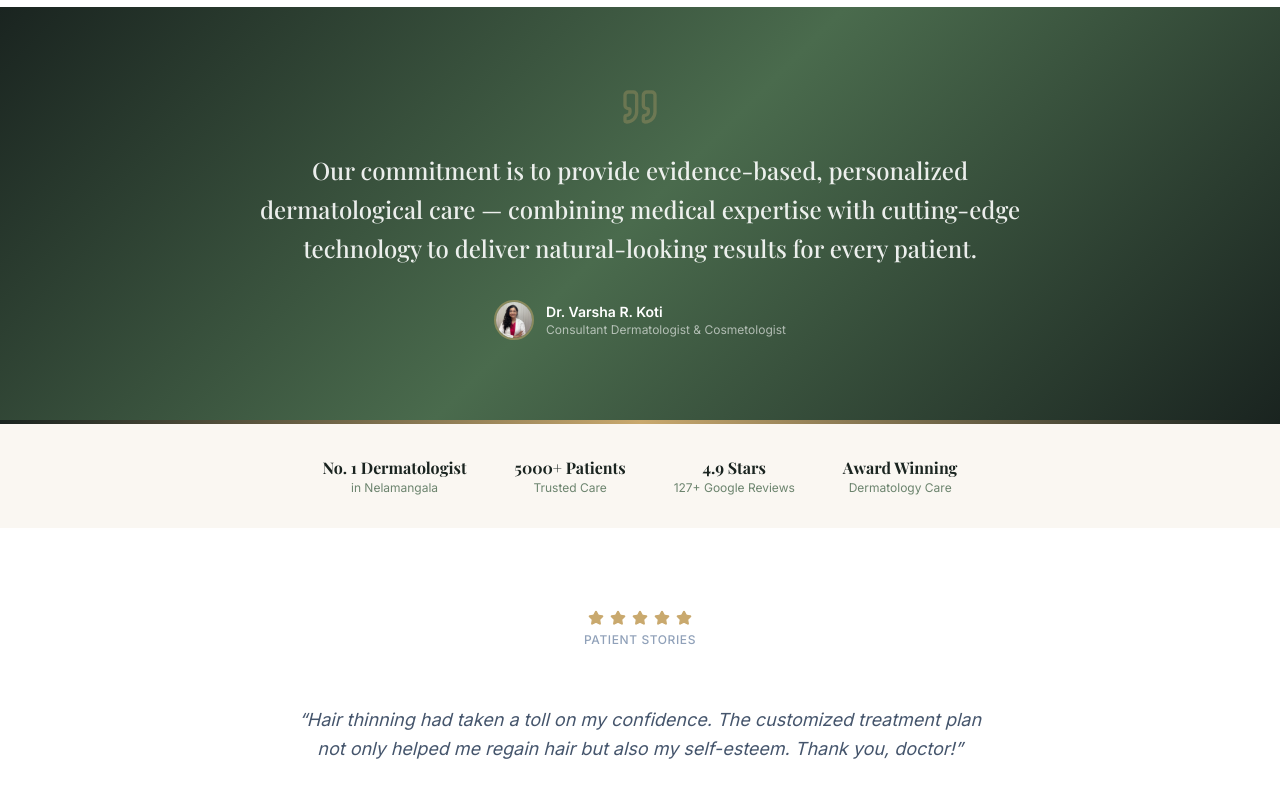
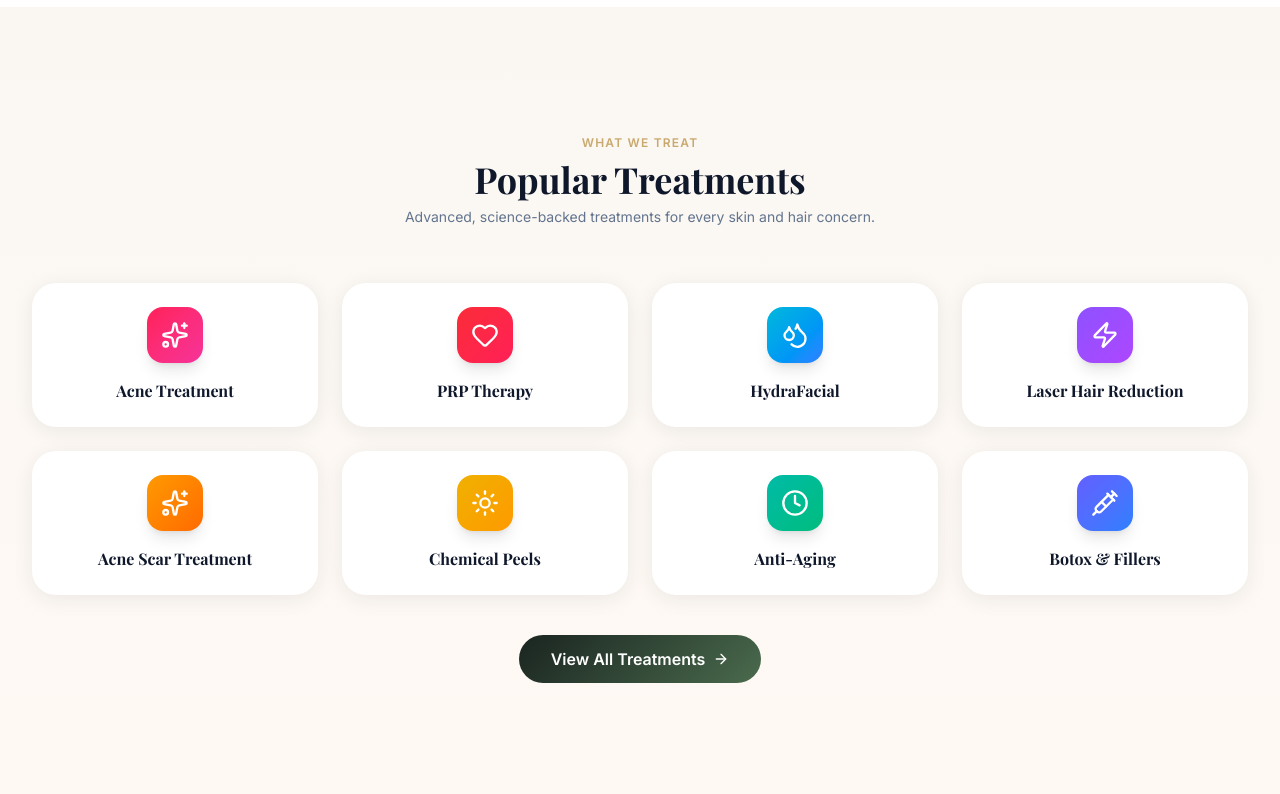
Before and after one commit to Jeevan-u/FSDH, a React (Vite) app: page / in a window 1280 px wide. Shown: the part 2340-3134 px from the top of the page. Built offline with nearby package versions, Linux system fonts and the light colour scheme.

Commit message:
Add Popular Treatments grid and Before/After section to homepage

```diff
--- a/src/pages/Home.jsx
+++ b/src/pages/Home.jsx
@@ -1,11 +1,12 @@
 import { Helmet } from 'react-helmet-async';
 import { Link } from 'react-router-dom';
 import { motion } from 'framer-motion';
-import { Shield, Award, Sparkles, Star, CheckCircle, ArrowRight, Calendar, MessageCircle, HeartPulse, Syringe, BadgeCheck, MapPin, Quote, Clock, Phone } from 'lucide-react';
+import { Shield, Award, Sparkles, Star, CheckCircle, ArrowRight, Calendar, MessageCircle, HeartPulse, Syringe, BadgeCheck, MapPin, Quote, Clock, Phone, Zap, Droplets, Heart, Sun } from 'lucide-react';
 import { doctor } from '../data/doctor';
 import TreatmentIconGrid from '../components/TreatmentIconGrid';
 import TestimonialCarousel from '../components/TestimonialCarousel';
 import BookingSteps from '../components/BookingSteps';
+import BeforeAfterSection from '../components/BeforeAfterSection';
 
 const stats = [
   { value: '5000+', label: 'Happy Patients' },
@@ -260,6 +261,70 @@ export default function Home() {
 
       <TreatmentIconGrid />
 
+      {/* ===== POPULAR TREATMENTS ===== */}
+      <section className="section-padding gradient-section">
+        <div className="max-w-7xl mx-auto">
+          <motion.div
+            initial={{ opacity: 0, y: 30 }}
+            whileInView={{ opacity: 1, y: 0 }}
+            viewport={{ once: true }}
+            className="text-center mb-14"
+          >
+            <p className="text-xs text-accent-500 font-semibold uppercase tracking-widest mb-2">What We Treat</p>
+            <h2 className="text-2xl md:text-4xl font-bold text-slate-900 font-display">
+              Popular Treatments
+            </h2>
+            <p className="text-slate-500 text-sm mt-2 max-w-xl mx-auto">
+              Advanced, science-backed treatments for every skin and hair concern.
+            </p>
+          </motion.div>
+
+          <div className="grid grid-cols-2 md:grid-cols-4 gap-4 md:gap-6">
+            {[
+              { icon: Sparkles, title: 'Acne Treatment', slug: 'acne-treatment', color: 'from-rose-500 to-pink-500' },
+              { icon: Heart, title: 'PRP Therapy', slug: 'prp-therapy', color: 'from-red-500 to-rose-500' },
+              { icon: Droplets, title: 'HydraFacial', slug: 'hydrafacial', color: 'from-cyan-500 to-blue-500' },
+              { icon: Zap, title: 'Laser Hair Reduction', slug: 'laser-hair-reduction', color: 'from-violet-500 to-purple-500' },
+              { icon: Sparkles, title: 'Acne Scar Treatment', slug: 'acne-scar-treatment', color: 'from-amber-500 to-orange-500' },
+              { icon: Sun, title: 'Chemical Peels', slug: 'chemical-peels', color: 'from-yellow-500 to-amber-500' },
+              { icon: Clock, title: 'Anti-Aging', slug: 'anti-aging-treatment', color: 'from-teal-500 to-emerald-500' },
+              { icon: Syringe, title: 'Botox & Fillers', slug: 'botox-fillers', color: 'from-indigo-500 to-blue-500' },
+            ].map((t, i) => (
+              <Link key={t.slug} to={`/treatments/${t.slug}`}>
+                <motion.div
+                  initial={{ opacity: 0, y: 20 }}
+                  whileInView={{ opacity: 1, y: 0 }}
+                  viewport={{ once: true }}
+                  transition={{ delay: i * 0.07 }}
+                  className="group relative card-premium p-5 md:p-6 text-center hover:-translate-y-2 transition-all duration-300 cursor-pointer overflow-hidden"
+                >
+                  <div className={`absolute inset-0 bg-gradient-to-br ${t.color} opacity-0 group-hover:opacity-100 transition-opacity duration-300`} />
+                  <div className="relative z-10">
+                    <div className={`w-14 h-14 mx-auto mb-4 rounded-2xl flex items-center justify-center bg-gradient-to-br ${t.color} shadow-lg transition-transform duration-300 group-hover:scale-110`}>
+                      <t.icon className="h-7 w-7 text-white" />
+                    </div>
+                    <h3 className="text-sm md:text-base font-bold text-slate-900 group-hover:text-white transition-colors duration-300 font-display">
+                      {t.title}
+                    </h3>
+                  </div>
+                </motion.div>
+              </Link>
+            ))}
+          </div>
+
+          <motion.div
+            initial={{ opacity: 0 }}
+            whileInView={{ opacity: 1 }}
+            viewport={{ once: true }}
+            className="text-center mt-10"
+          >
+            <Link to="/treatments" className="btn-primary">
+              View All Treatments <ArrowRight className="h-4 w-4" />
+            </Link>
+          </motion.div>
+        </div>
+      </section>
+
       {/* ===== QUOTE / TRUST ===== */}
       <section className="relative overflow-hidden">
         <div className="gradient-primary">
@@ -308,6 +373,8 @@ export default function Home() {
 
       <BookingSteps />
 
+      <BeforeAfterSection />
+
       {/* ===== FINAL CTA ===== */}
       <section className="gradient-primary relative overflow-hidden">
         <div className="absolute inset-0 opacity-10">
```
